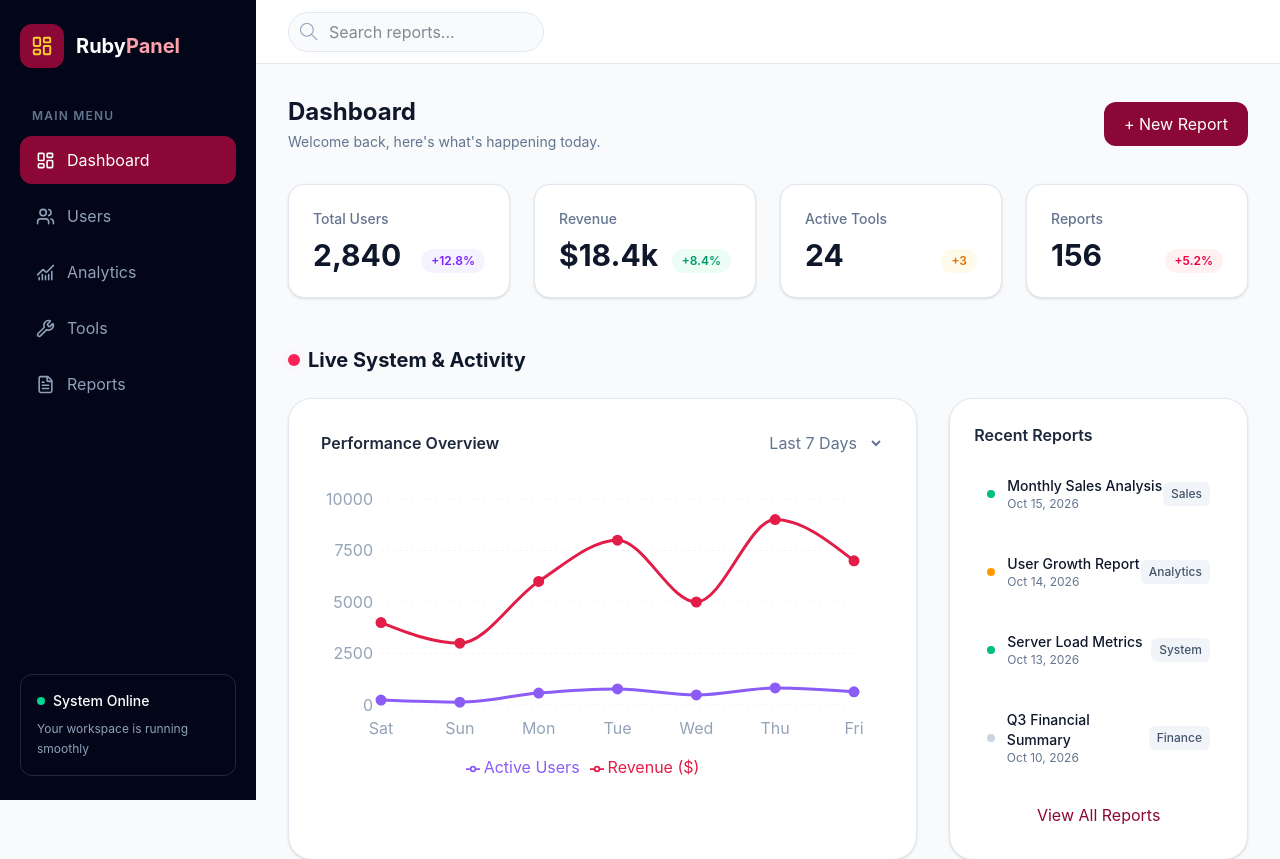
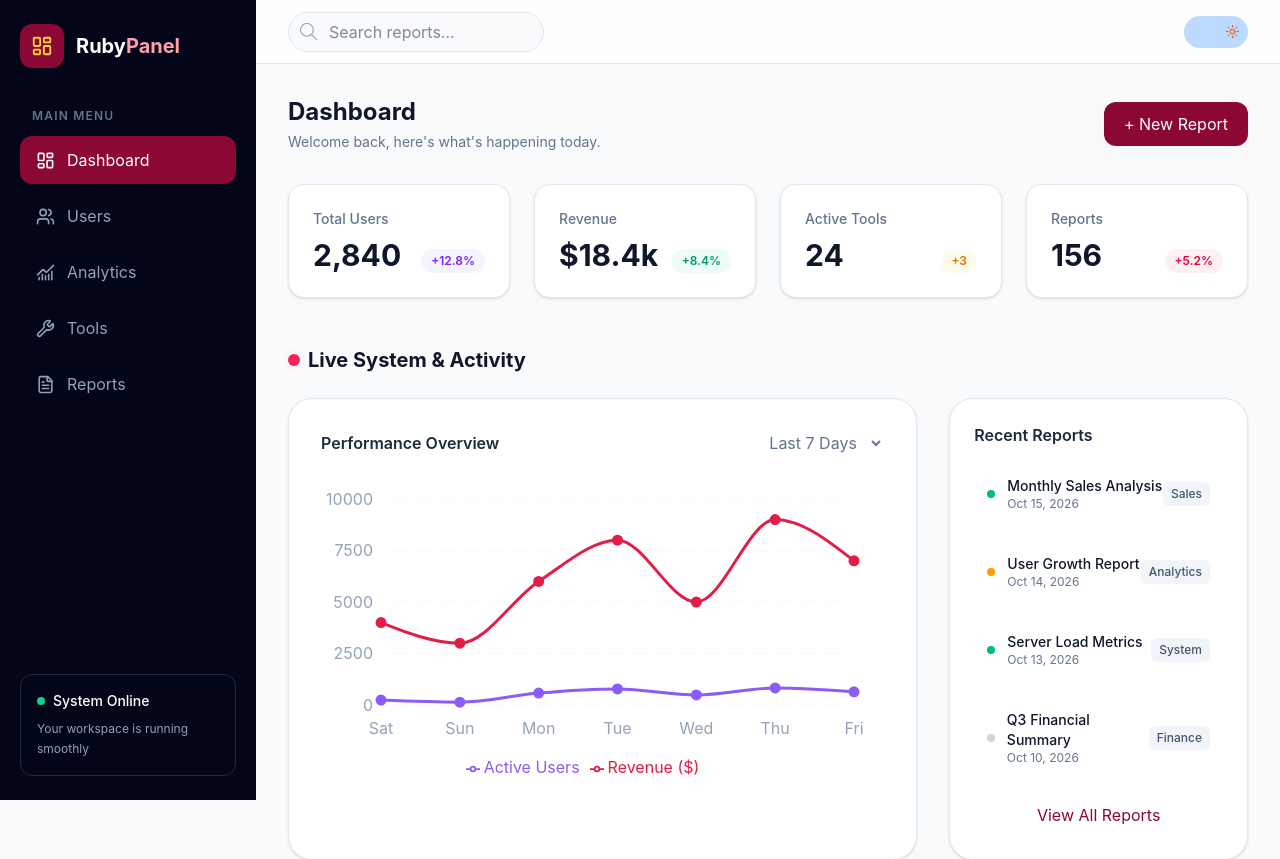
Before and after one commit to zibanoori/rubypanel, a React (Vite) app: page / in a window 1280 px wide. Shown: the top 859 px of the page. Built offline with nearby package versions, Linux system fonts and the light colour scheme.

Commit message:
feat: add theme toggle switch container and sun icon to Navbar

```diff
--- a/src/components/Navbar.jsx
+++ b/src/components/Navbar.jsx
@@ -45,8 +45,24 @@ function Navbar() {
           />
         </div>
       </div>
-      <div className="flex items-center gap-6"></div>
+
+      <div className="flex items-center gap-6">
+        <div
+          onClick={toggleTheme}
+          className={`relative flex h-8 w-16 cursor-pointer items-center rounded-full p-1 transition-colors duration-300 ${
+            isDark ? "bg-slate-800" : "bg-blue-200"
+          }`}
+        >
+          <div className="absolute right-2 z-0 flex items-center justify-center">
+            <IoSunnyOutline
+              size={15}
+              className={`transition-all duration-300 drop-shadow-sm ${isDark ? "opacity-0 scale-75" : "opacity-100 scale-100 text-orange-600"}`}
+            />
+          </div>
+        </div>
+      </div>
     </nav>
   );
 }
+
 export default Navbar;
```
